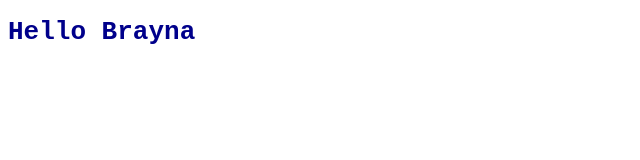
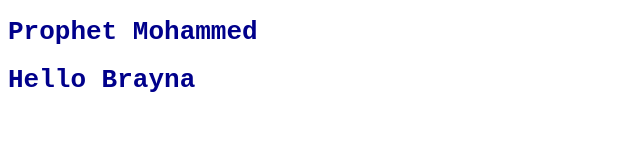
Before and after one commit to wiss09/test, a plain HTML site: page index.html in a window 1280 px wide. Shown: the whole page, without its empty margins (0-640 px from the left). Drawn offline with Linux system fonts and the light colour scheme.

Commit message:
add  second title

```diff
--- a/index.html
+++ b/index.html
@@ -7,6 +7,7 @@
     <title>Document</title>
 </head>
 <body>
+    <h1>Prophet Mohammed </h1>
     <h1>Hello Brayna</h1>
 <script src="./app.js"></script>
 </body>
```
